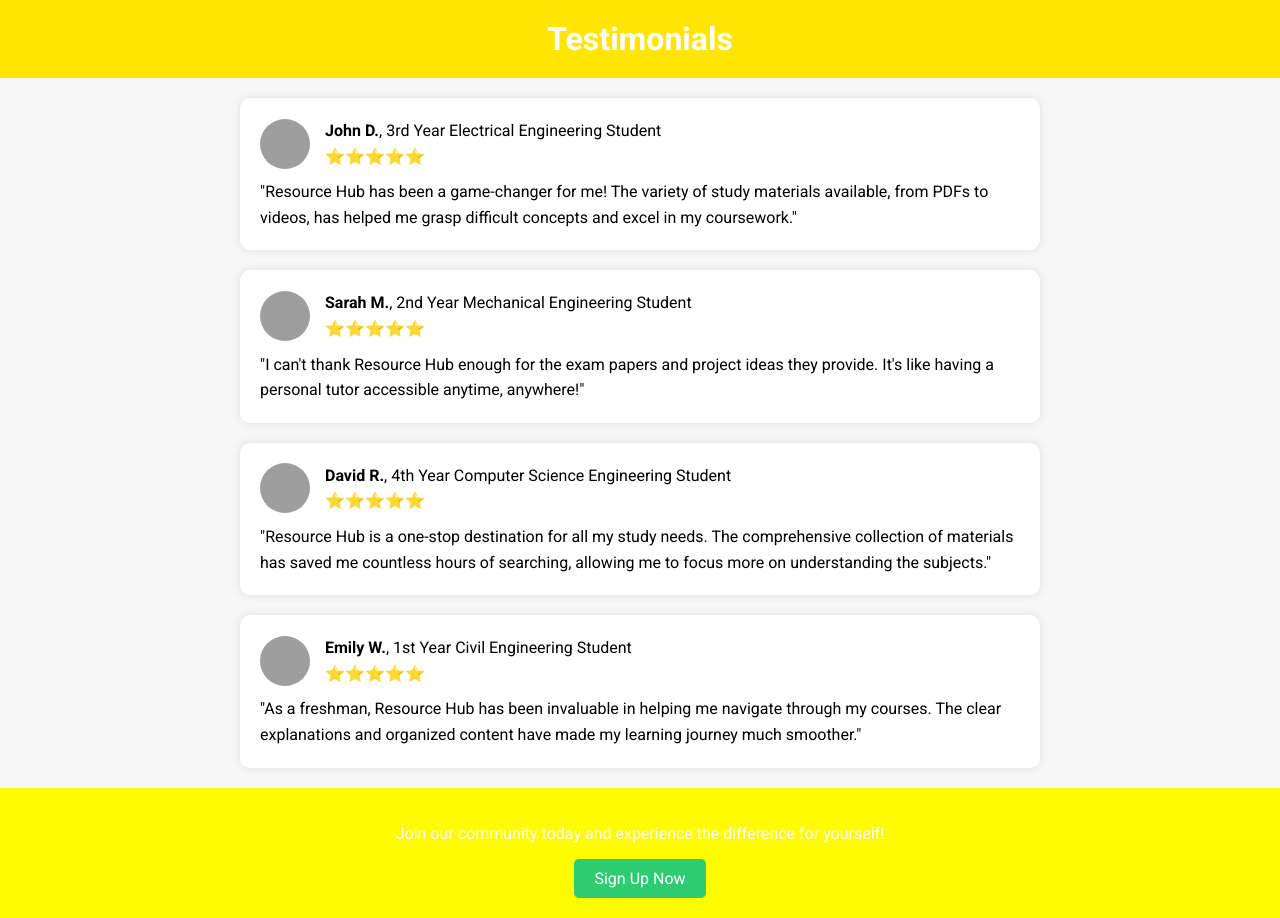
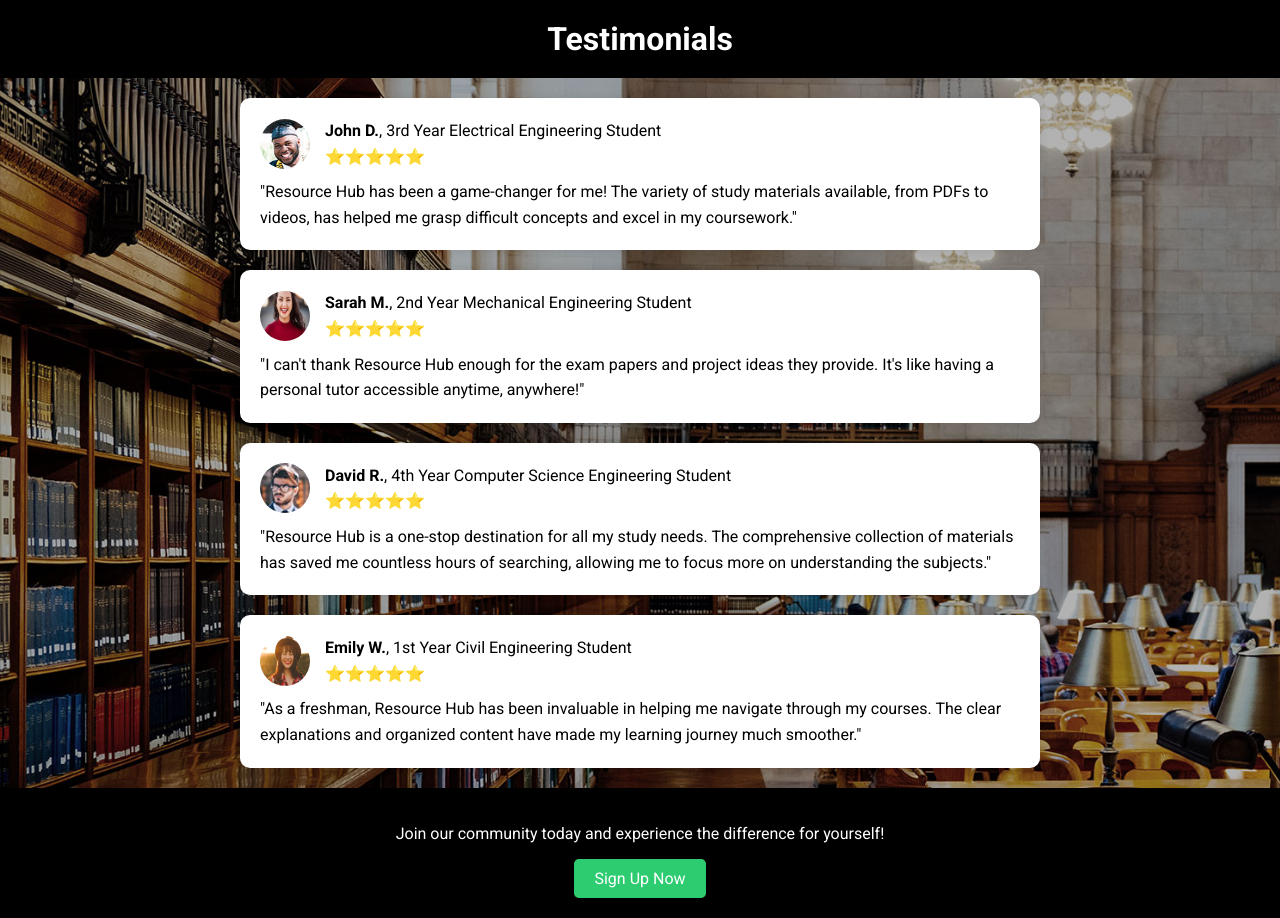
Before and after one commit to PramodDudhal/Resource-Hub, a Flask app: page /testimonials in a window 1280 px wide. Run offline with Flask 3, Linux system fonts and the light colour scheme; grey boxes are pictures that could not be loaded.

Commit message:
Fixed testimonials, FAQs, privacy html pages

```diff
--- a/templates/testimonials.html
+++ b/templates/testimonials.html
@@ -12,11 +12,12 @@
   font-family: 'Roboto', sans-serif;
   margin: 0;
   padding: 0;
-  background-color: #f7f7f7;
+  background-image: url('../static/images/slider_background.jpg');
+  background-size: cover;
 }
 
 header {
-  background-color: #ffe600;
+  background-color: #000000;
   color: #fff;
   padding: 20px 0;
   text-align: center;
@@ -64,7 +65,7 @@ h1 {
 }
 
 footer {
-  background-color: #fffb00;
+  background-color: #000000;
   color: #fff;
   text-align: center;
   padding: 20px;
@@ -92,7 +93,7 @@ footer {
   <section class="testimonials">
     <div class="testimonial">
       <div class="testimonial-header">
-        <img src="profile1.jpg" alt="John D.">
+        <img src="../static/images/comment_1.jpg" alt="John D.">
         <div class="testimonial-info">
           <p><strong>John D.</strong>, 3rd Year Electrical Engineering Student</p>
           <p>⭐️⭐️⭐️⭐️⭐️</p>
@@ -102,7 +103,7 @@ footer {
     </div>
     <div class="testimonial">
       <div class="testimonial-header">
-        <img src="profile2.jpg" alt="Sarah M.">
+        <img src="../static/images/teacher_1.jpg" alt="Sarah M.">
         <div class="testimonial-info">
           <p><strong>Sarah M.</strong>, 2nd Year Mechanical Engineering Student</p>
           <p>⭐️⭐️⭐️⭐️⭐️</p>
@@ -112,7 +113,7 @@ footer {
     </div>
     <div class="testimonial">
       <div class="testimonial-header">
-        <img src="profile3.jpg" alt="David R.">
+        <img src="../static/images/author.jpg" alt="David R.">
         <div class="testimonial-info">
           <p><strong>David R.</strong>, 4th Year Computer Science Engineering Student</p>
           <p>⭐️⭐️⭐️⭐️⭐️</p>
@@ -122,7 +123,7 @@ footer {
     </div>
     <div class="testimonial">
       <div class="testimonial-header">
-        <img src="profile4.jpg" alt="Emily W.">
+        <img src="../static/images/teacher_4.jpg" alt="Emily W.">
         <div class="testimonial-info">
           <p><strong>Emily W.</strong>, 1st Year Civil Engineering Student</p>
           <p>⭐️⭐️⭐️⭐️⭐️</p>
@@ -134,7 +135,7 @@ footer {
   </section>
   <footer>
     <p>Join our community today and experience the difference for yourself!</p>
-    <a href="/login" class="cta-button">Sign Up Now</a>
+    <a href="/signup" class="cta-button">Sign Up Now</a>
   </footer>
 </body>
 </html>
```
Also changed, not shown: templates/FAQ.html (+5 -4 lines), templates/privacy.html (+5 -4 lines).
